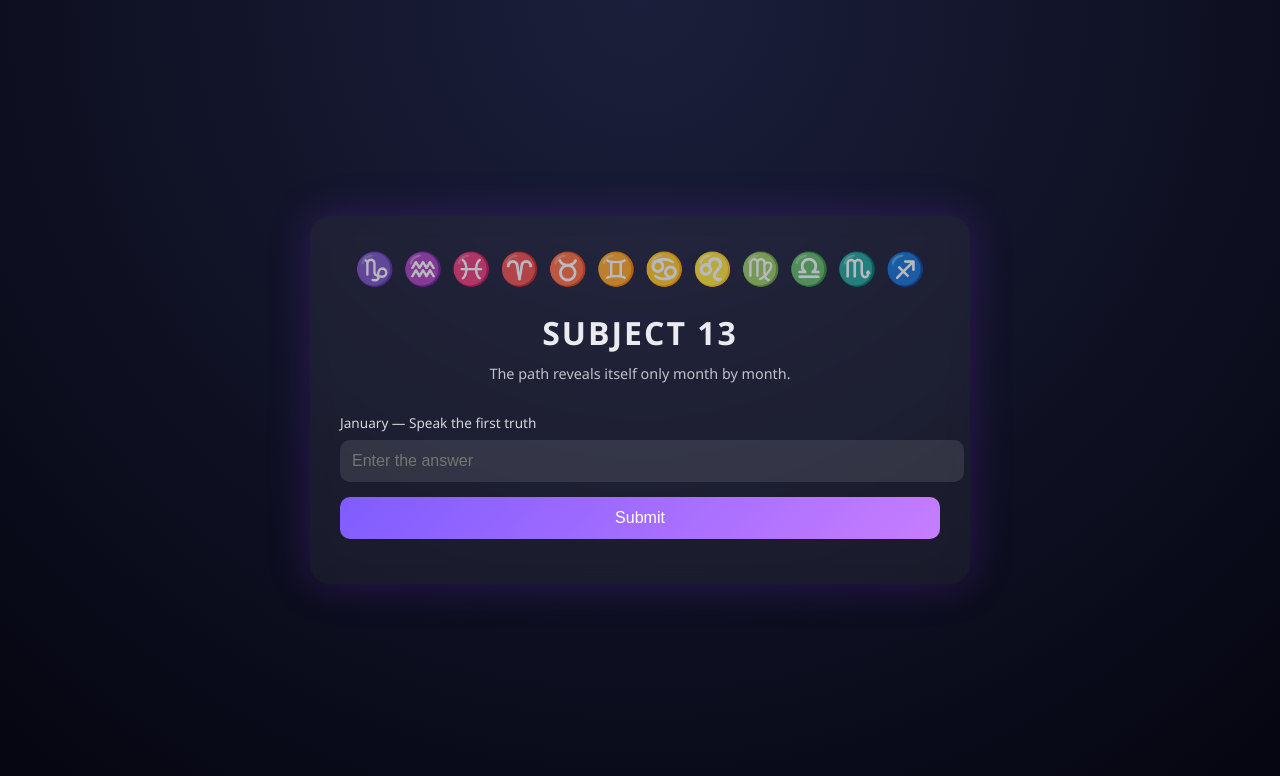
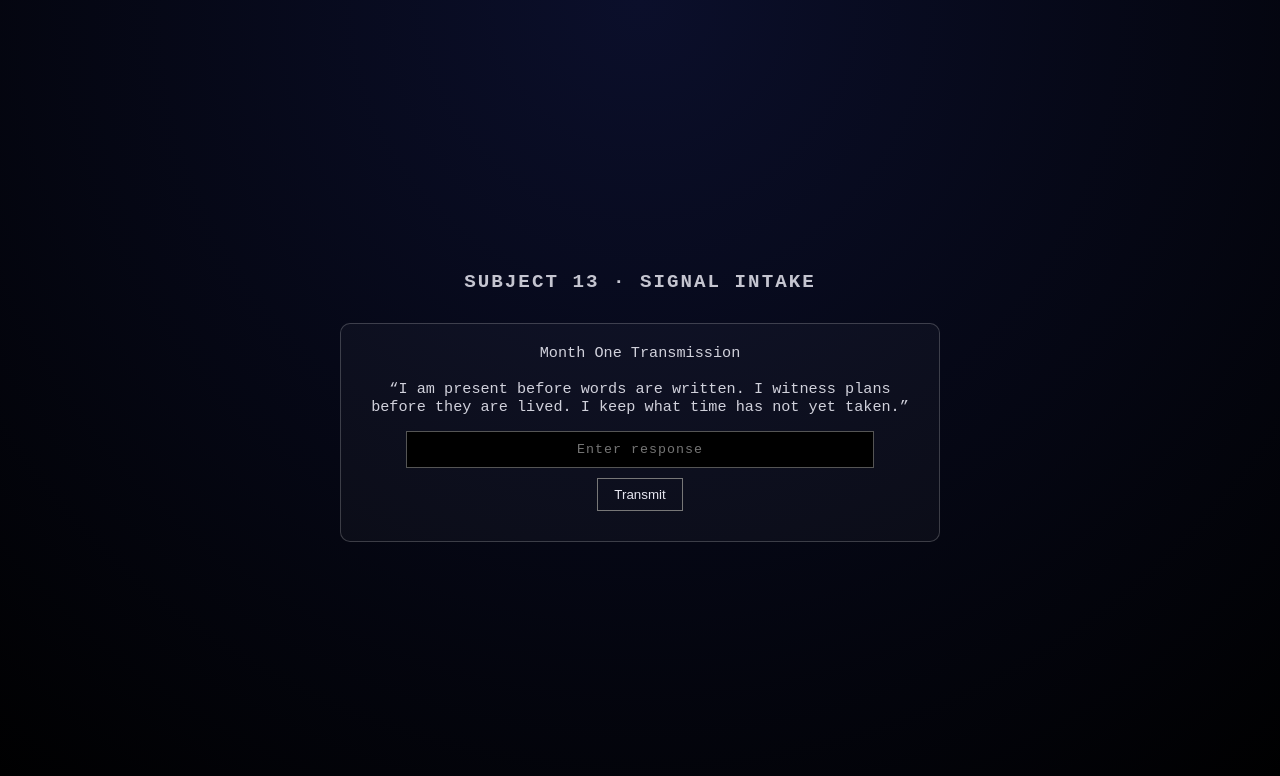
Before and after one commit to burn404/Signal13, a plain HTML site: page index.html in a window 1280 px wide. Drawn offline with Linux system fonts and the light colour scheme.

Commit message:
Update index.html
Updated the HTML structure and styles for the transmission log page, including title changes, improved styling, and added riddles for user interaction.

```diff
--- a/index.html
+++ b/index.html
@@ -2,14 +2,16 @@
 <html lang="en">
 <head>
   <meta charset="UTF-8" />
+  <title>Transmission Log</title>
   <meta name="viewport" content="width=device-width, initial-scale=1.0" />
-  <title>Subject 13 — The Twelve Months</title>
+
   <style>
     body {
       margin: 0;
-      font-family: 'Segoe UI', sans-serif;
-      background: radial-gradient(circle at top, #1b1f3b, #050510);
-      color: #eaeaf0;
+      padding: 0;
+      background: radial-gradient(circle at top, #0b0f2b, #000);
+      color: #e6e6f0;
+      font-family: "Courier New", monospace;
       min-height: 100vh;
       display: flex;
       justify-content: center;
@@ -19,140 +21,134 @@
     .container {
       width: 90%;
       max-width: 600px;
-      background: rgba(255,255,255,0.05);
-      border-radius: 20px;
-      padding: 30px;
-      box-shadow: 0 0 40px rgba(138,43,226,0.25);
-      backdrop-filter: blur(10px);
+      text-align: center;
     }
 
     h1 {
-      text-align: center;
       letter-spacing: 2px;
-      margin-bottom: 10px;
-    }
-
-    .subtitle {
-      text-align: center;
-      font-size: 0.9rem;
-      opacity: 0.8;
-      margin-bottom: 30px;
+      font-size: 1.2rem;
+      opacity: 0.85;
+      margin-bottom: 20px;
     }
 
     .month {
       display: none;
-      margin-top: 20px;
+      margin-top: 30px;
+      padding: 20px;
+      border: 1px solid rgba(255,255,255,0.2);
+      border-radius: 10px;
+      background: rgba(255,255,255,0.03);
     }
 
     .month.active {
       display: block;
     }
 
-    label {
-      display: block;
-      margin-bottom: 8px;
-      font-size: 0.85rem;
+    .riddle {
+      font-size: 0.95rem;
+      margin-bottom: 15px;
       opacity: 0.9;
     }
 
     input {
-      width: 100%;
-      padding: 12px;
-      border-radius: 10px;
-      border: none;
-      outline: none;
-      background: rgba(255,255,255,0.1);
-      color: #fff;
-      font-size: 1rem;
+      width: 80%;
+      padding: 10px;
+      background: #000;
+      border: 1px solid #555;
+      color: #e6e6f0;
+      font-family: inherit;
+      text-align: center;
+      letter-spacing: 1px;
     }
 
     button {
-      margin-top: 15px;
-      width: 100%;
-      padding: 12px;
-      border-radius: 10px;
-      border: none;
-      background: linear-gradient(135deg, #7f5cff, #c77dff);
-      color: #fff;
-      font-size: 1rem;
+      margin-top: 10px;
+      padding: 8px 16px;
+      background: transparent;
+      border: 1px solid #777;
+      color: #e6e6f0;
       cursor: pointer;
-      transition: transform 0.2s, box-shadow 0.2s;
     }
 
     button:hover {
-      transform: translateY(-1px);
-      box-shadow: 0 5px 15px rgba(199,125,255,0.4);
+      background: rgba(255,255,255,0.1);
     }
 
     .feedback {
-      margin-top: 15px;
-      font-size: 0.9rem;
-      text-align: center;
+      margin-top: 10px;
+      font-size: 0.85rem;
+      opacity: 0.8;
     }
 
     .success {
-      color: #7CFF9E;
+      color: #7affc9;
     }
 
     .error {
-      color: #FF7C7C;
-    }
-
-    .sigil {
-      text-align: center;
-      font-size: 2rem;
-      margin-bottom: 15px;
-      opacity: 0.7;
+      color: #ff7a7a;
     }
   </style>
 </head>
+
 <body>
   <div class="container">
-    <div class="sigil">♑ ♒ ♓ ♈ ♉ ♊ ♋ ♌ ♍ ♎ ♏ ♐</div>
-    <h1>SUBJECT 13</h1>
-    <div class="subtitle">The path reveals itself only month by month.</div>
+    <h1>SUBJECT 13 · SIGNAL INTAKE</h1>
 
     <!-- JANUARY -->
-    <div class="month active" id="month-0">
-      <label>January — Speak the first truth</label>
-      <input type="text" id="answer-0" placeholder="Enter the answer" />
-      <button onclick="checkAnswer(0)">Submit</button>
-      <div class="feedback" id="feedback-0"></div>
-    </div>
+    <div class="month active" id="month-1">
+      <div class="riddle">
+        Month One Transmission<br><br>
+        “I am present before words are written.
+        I witness plans before they are lived.
+        I keep what time has not yet taken.”
+      </div>
 
-    <!-- FEBRUARY -->
-    <div class="month" id="month-1">
-      <label>February — What follows the beginning?</label>
-      <input type="text" id="answer-1" placeholder="Enter the answer" />
-      <button onclick="checkAnswer(1)">Submit</button>
+      <input type="text" id="answer-1" placeholder="Enter response" />
+      <br>
+      <button onclick="checkAnswer(1)">Transmit</button>
       <div class="feedback" id="feedback-1"></div>
     </div>
 
-    <!-- Add more months up to December following this pattern -->
+    <!-- FEBRUARY (hidden until unlocked) -->
+    <div class="month" id="month-2">
+      <div class="riddle">
+        Month Two Transmission<br><br>
+        “I warm without flame.
+        I comfort without voice.
+        I remain when the world grows cold.”
+      </div>
+
+      <input type="text" id="answer-2" placeholder="Enter response" />
+      <br>
+      <button onclick="checkAnswer(2)">Transmit</button>
+      <div class="feedback" id="feedback-2"></div>
+    </div>
 
   </div>
 
   <script>
-    const answers = [
-      "JANUARYKEY", // January correct answer
-      "FEBRUARYKEY" // February correct answer
-      // Continue for all 12 months
-    ];
+    const answers = {
+      1: "JOURNAL",
+      2: "SOCKS"
+    };
 
-    function checkAnswer(index) {
-      const input = document.getElementById(`answer-${index}`).value.trim().toUpperCase();
-      const feedback = document.getElementById(`feedback-${index}`);
+    function checkAnswer(month) {
+      const input = document.getElementById("answer-" + month).value
+        .trim()
+        .toUpperCase();
 
-      if (input === answers[index]) {
-        feedback.textContent = "Correct. The next gate opens.";
+      const feedback = document.getElementById("feedback-" + month);
+
+      if (input === answers[month]) {
+        feedback.innerHTML = "Transmission accepted.";
         feedback.className = "feedback success";
 
-        const nextMonth = document.getElementById(`month-${index + 1}`);
+        const nextMonth = document.getElementById("month-" + (month + 1));
         if (nextMonth) {
           nextMonth.classList.add("active");
         }
       } else {
-        feedback.textContent = "Incorrect. Reflect and try again.";
+        feedback.innerHTML = "Signal rejected.";
         feedback.className = "feedback error";
       }
     }
```
